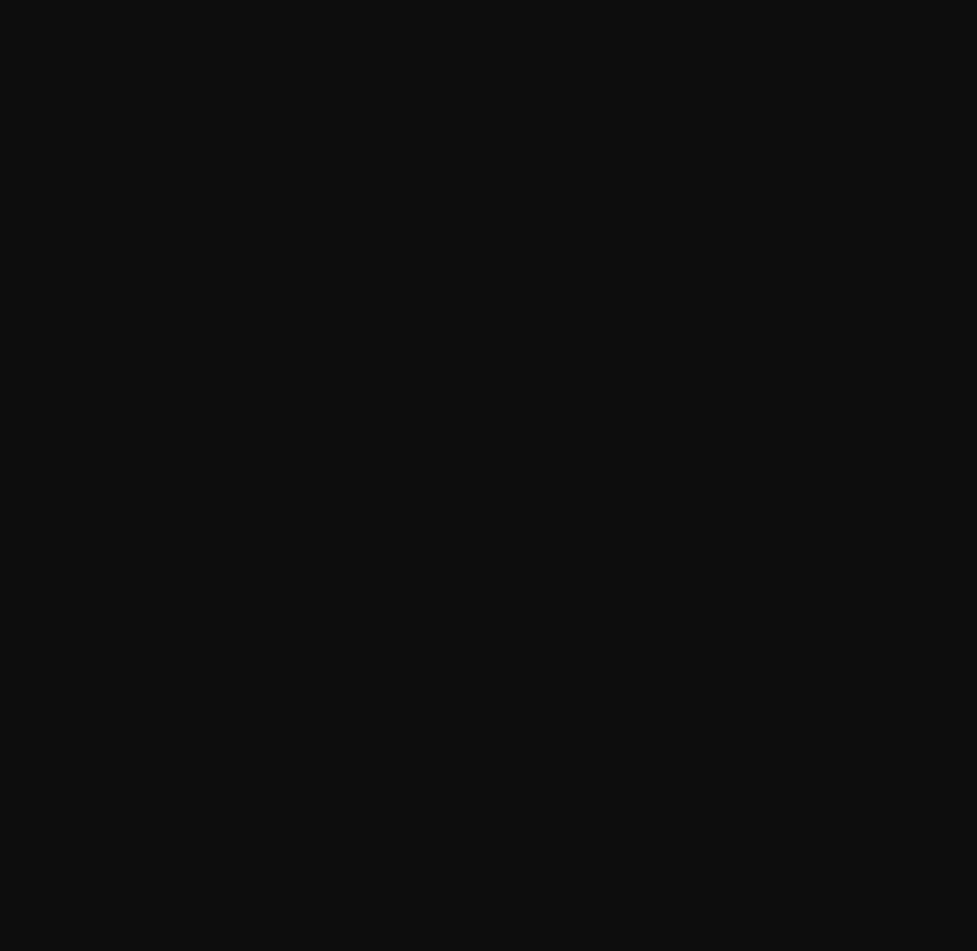
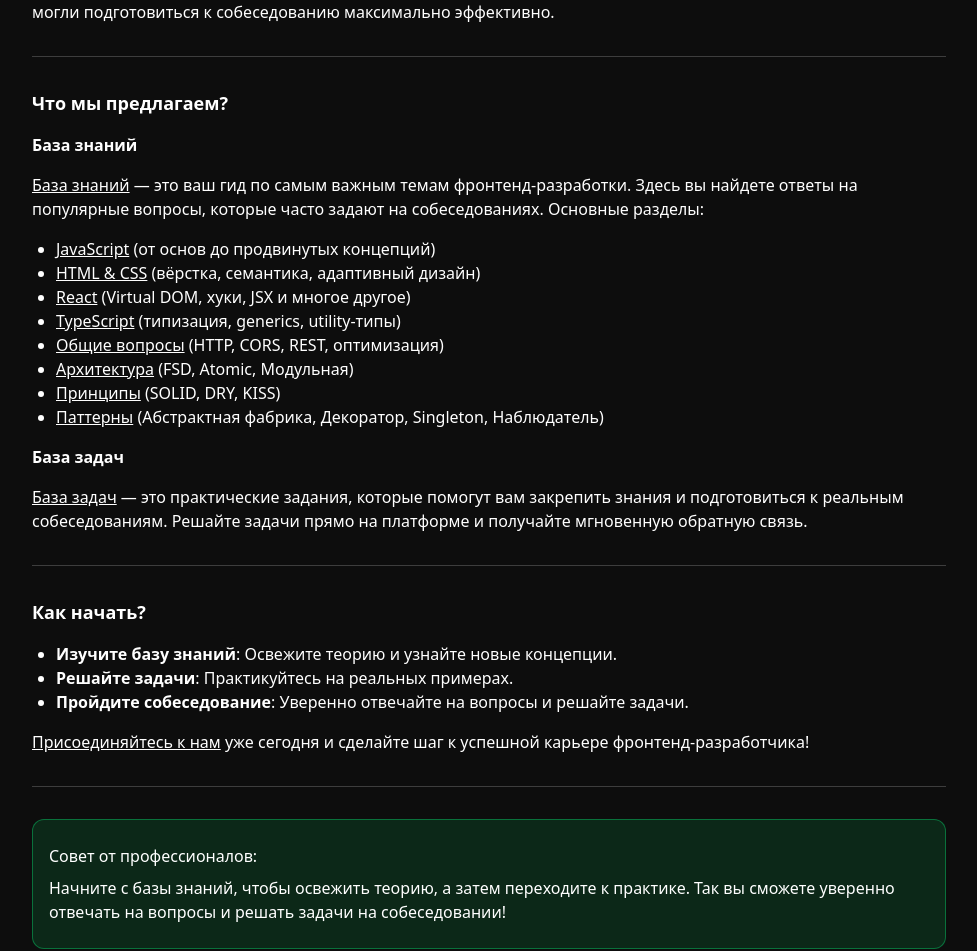
Before and after one commit to Revers4/Almanah, a React (Vite) app: page /knowledge/introduction in a window 1280 px wide. Shown: the part 425-1376 px from the top of the page, without its empty margins (282-1259 px from the left). Built offline with nearby package versions, Linux system fonts and the light colour scheme.

Commit message:
feat: added new page /knowledge/introduction

```diff
--- a/src/components/highLihgtedText/highLightedText.tsx
+++ b/src/components/highLihgtedText/highLightedText.tsx
@@ -34,7 +34,7 @@ const HighlightedText: React.FC<HighlightedTextProps> = ({ text }) => {
       const underlineText = match[3];
       const link = match[4];
       parts.push(
-        <Link to={link} key={start} className="underline text-blue-600 hover:underline">
+        <Link to={link} key={start} className="underline hover:underline">
           {underlineText}
         </Link>
       );
@@ -47,7 +47,7 @@ const HighlightedText: React.FC<HighlightedTextProps> = ({ text }) => {
     parts.push(text.slice(lastIndex));
   }
 
-  return <>{parts}</>;
+  return <p>{parts}</p>;
 };
 
 export default HighlightedText;
--- a/src/components/pages/knowledge/Introduction.tsx
+++ b/src/components/pages/knowledge/Introduction.tsx
@@ -1,10 +1,47 @@
-import HighlightedText from "../../highLihgtedText/highLightedText";
+import HighlightedText from "../../highLihgtedText/HighLightedText";
 
 export default function Introduction() {
     return (
-        <article className="">
-            <h1>Hack Frontend - Платформа для подготовки к фронтенд собеседованиям</h1>
-            <HighlightedText text="Добро пожаловать в *Hack Frontend* — ваш надежный помощник в _подготовке к собеседованиям_=>../preparation-guide<=!"/>
+        <article>
+            <div className="space-y-5">
+                <h1 className="text-4xl font-bold">Hack Frontend - Платформа для подготовки к фронтенд собеседованиям</h1>
+                <HighlightedText text="Добро пожаловать в *Hack Frontend* — ваш надежный помощник в подготовке к собеседованиям!" />
+                <p>Мы понимаем, что подготовка к собеседованию на позицию фронтенд разработчика может быть сложной задачей. Веб-технологии постоянно развиваются, конкуренция на рынке труда растет, и важно быть готовым ко всем вопросам. Поэтому мы создали эту платформу, чтобы помочь вам не только освежить знания по ключевым аспектам фронтенд-разработки, но и приобрести практический опыт в решении типичных задач, которые могут встретиться на собеседованиях.</p>
+                <HighlightedText text="*Hack Frontend* — это платформа, которая объединяет теоретические знания и *практические задачи*, чтобы вы могли подготовиться к собеседованию максимально эффективно." />
+            </div>
+            <hr className="border-white/20 my-8" />
+            <div className="space-y-4">
+                <h2 className="font-bold text-lg">Что мы предлагаем?</h2>
+                <h2 className="font-bold">База знаний</h2>
+                <HighlightedText text="_База знаний_=>../introduction<= — это ваш гид по самым важным темам фронтенд-разработки. Здесь вы найдете ответы на популярные вопросы, которые часто задают на собеседованиях. Основные разделы:" />
+                <ul className="list-disc list-outside pl-6">
+                    <li><HighlightedText text="_JavaScript_=>../javascript<= (от основ до продвинутых концепций)" /></li>
+                    <li><HighlightedText text="_HTML & CSS_=>../html-and-css<= (вёрстка, семантика, адаптивный дизайн)" /></li>
+                    <li><HighlightedText text="_React_=>react<= (Virtual DOM, хуки, JSX и многое другое)" /></li>
+                    <li><HighlightedText text="_TypeScript_=>../typescript<= (типизация, generics, utility-типы)" /></li>
+                    <li><HighlightedText text="_Общие вопросы_=>../general-questions<= (HTTP, CORS, REST, оптимизация)" /></li>
+                    <li><HighlightedText text="_Архитектура_=>../architecture<= (FSD, Atomic, Модульная)" /></li>
+                    <li><HighlightedText text="_Принципы_=>../principles<= (SOLID, DRY, KISS)" /></li>
+                    <li><HighlightedText text="_Паттерны_=>../patterns<= (Абстрактная фабрика, Декоратор, Singleton, Наблюдатель)" /></li>
+                </ul>
+                <h2 className="font-bold">База задач</h2>
+                <HighlightedText text="_База задач_=>/tasks<= — это практические задания, которые помогут вам закрепить знания и подготовиться к реальным собеседованиям. Решайте задачи прямо на платформе и получайте мгновенную обратную связь." />
+            </div>
+           <hr className="border-white/20 my-8"/>
+            <div className="space-y-4">
+                <h2 className="font-bold text-lg">Как начать?</h2>
+                <ul className="list-disc list-outside pl-6">
+                    <li><HighlightedText text="*Изучите базу знаний*: Освежите теорию и узнайте новые концепции." /></li>
+                    <li><HighlightedText text="*Решайте задачи*: Практикуйтесь на реальных примерах." /></li>
+                    <li><HighlightedText text="*Пройдите собеседование*: Уверенно отвечайте на вопросы и решайте задачи." /></li>
+                </ul>
+                <HighlightedText text="_Присоединяйтесь к нам_=>/auth/login<= уже сегодня и сделайте шаг к успешной карьере фронтенд-разработчика!"/>
+            </div>
+           <hr className="border-white/20 my-8"/>
+            <div className="bg-green-900/40 py-6 px-4 border-1 border-green-400/40 rounded-xl">
+                <h2 className="mb-2">Совет от профессионалов:</h2>
+                <p>Начните с базы знаний, чтобы освежить теорию, а затем переходите к практике. Так вы сможете уверенно отвечать на вопросы и решать задачи на собеседовании!</p>
+            </div>
         </article>
 
     );
--- a/src/components/pages/knowledge/Knowledge.tsx
+++ b/src/components/pages/knowledge/Knowledge.tsx
@@ -2,8 +2,8 @@ import { NavLink, Outlet } from "react-router-dom";
 
 export default function Knowledge() {
     return (
-        <section className="flex gap-8 min-h-[200vh] p-8 text-white ">
-            <aside className="sticky font-normal w-64 top-8h-max p-4 rounded space-y-4">
+        <section className="flex gap-8 min-h-[80vh] p-8 text-white ">
+            <aside className="min-w-[230px] sticky top-16 h-fit overflow-y-auto space-y-4">
                 <NavLink
                     className={({ isActive }) =>
                         ` block transition ${isActive ? 'font-bold' : ''}`} to={"/knowledge/introduction"}>Hack Frontend</NavLink>
```
